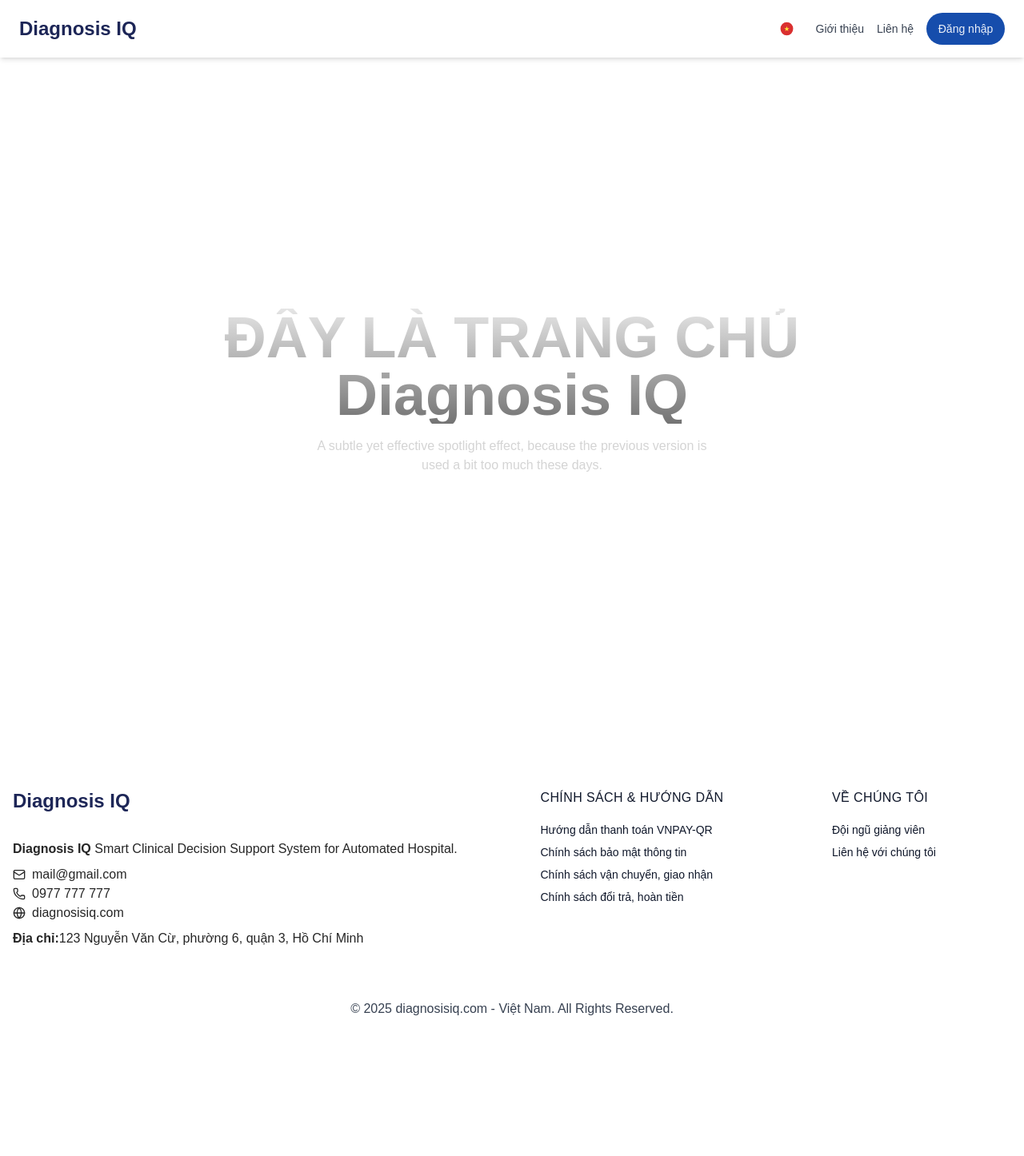
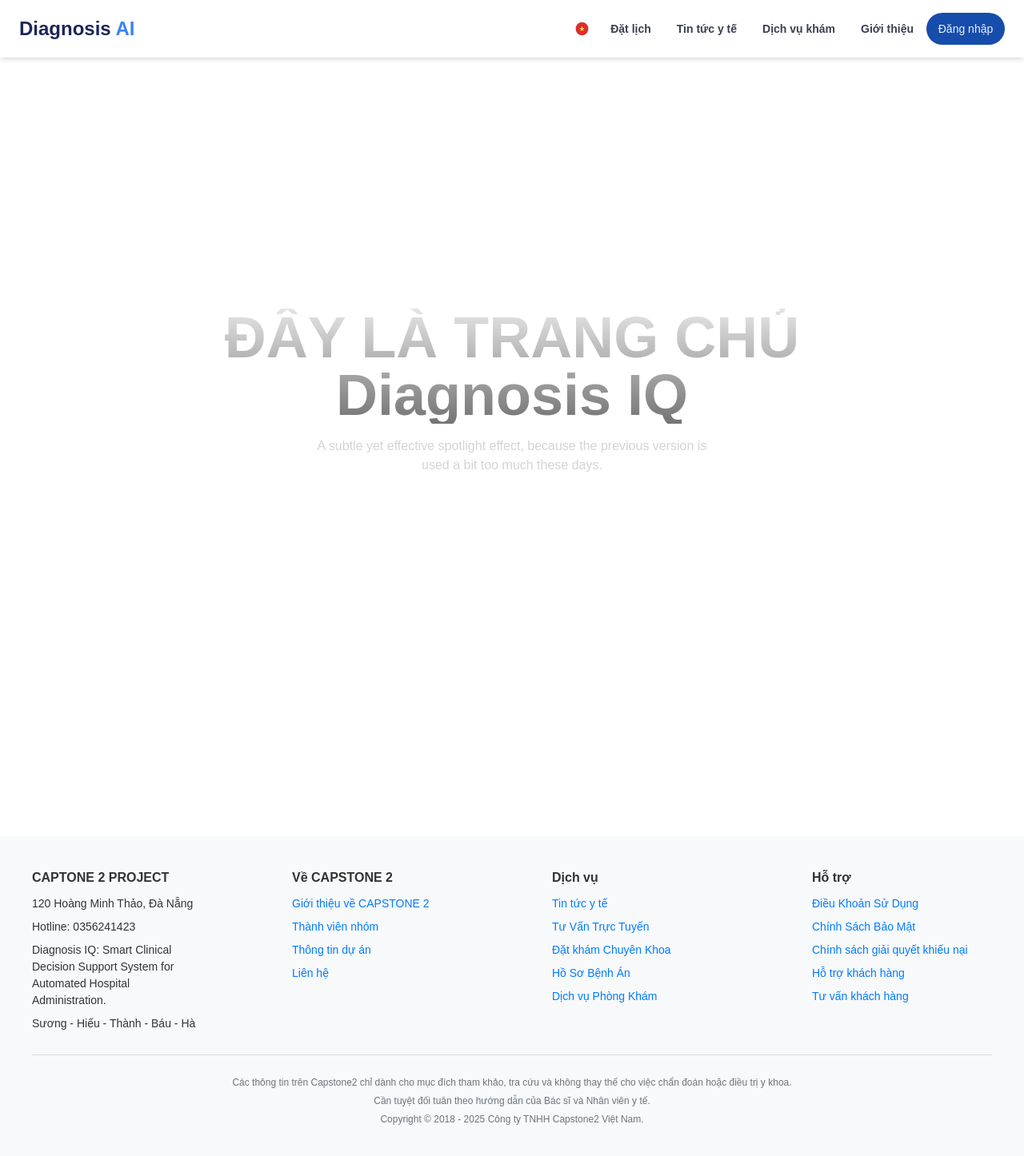
Before and after one commit to thienmdp/HealthCare, a React (Vite) app: page / in a window 1280 px wide. Shown: the top 1446 px of the page at 80% size. Before the commit the page ends 1298 px from the top, so only its background shows below. Built offline with nearby package versions, Linux system fonts and the light colour scheme; no server answers.

Commit message:
thêm giao diện footer và header

```diff
--- a/src/i18n/locales/en/landing.json
+++ b/src/i18n/locales/en/landing.json
@@ -5,7 +5,11 @@
     "about": "About",
     "contact": "Contact",
     "services": "Services",
-    "FAQ": "FAQ"
+    "FAQ": "FAQ",
+    "appointment": "Appointment",
+    "blog": "Blog",
+    "services": "Dịch vụ khám",
+    "logout": "Logout"
   },
   "homepage": {
     "title": "THIS IS HOME PAGE"
--- a/src/i18n/locales/vi/landing.json
+++ b/src/i18n/locales/vi/landing.json
@@ -5,7 +5,12 @@
     "about": "Giới thiệu",
     "contact": "Liên hệ",
     "services": "Dịch vụ",
-    "FAQ": "FAQ"
+    "FAQ": "FAQ",
+    "appointment": "Đặt lịch",
+    "blog": "Tin tức y tế",
+    "services": "Dịch vụ khám",
+    "logout": "Đăng xuất"
+
   },
   "homepage": {
     "title": "ĐÂY LÀ TRANG CHỦ"
--- /dev/null
+++ b/src/layouts/components/Landing/Footer.css
@@ -0,0 +1,67 @@
+.footer {
+    background-color: #f8f9fa;
+    padding: 40px;
+    font-family: Arial, sans-serif;
+    font-size: 14px;
+    color: #333;
+    margin-top: 100px;
+  }
+
+  .footer__content {
+    display: flex;
+    justify-content: space-between;
+    align-items: flex-start;
+    flex-wrap: wrap;
+    max-width: 1200px;
+    margin: 0 auto;
+    padding-bottom: 20px;
+    border-bottom: 1px solid #ddd;
+    gap: 100px;
+  }
+
+  .footer__section {
+    flex: 1;
+    min-width: 200px;
+    max-width: 25%;
+    margin-right: 20px;
+    box-sizing: border-box;
+  }
+
+  .footer__section h4 {
+    font-size: 16px;
+    font-weight: bold;
+    margin-bottom: 10px;
+  }
+
+  .footer__section ul {
+    list-style: none;
+    padding: 0;
+  }
+
+  .footer__section ul li {
+    margin-bottom: 8px;
+  }
+
+  .footer__section ul li a {
+    text-decoration: none;
+    color: #007bff;
+  }
+
+  .footer__section ul li a:hover {
+    text-decoration: underline;
+  }
+
+  .footer__section p {
+    margin-bottom: 8px;
+  }
+
+  .footer__bottom {
+    text-align: center;
+    padding-top: 20px;
+    font-size: 12px;
+    color: #6c757d;
+  }
+
+  .footer__bottom p {
+    margin: 5px 0;
+  }
--- a/src/layouts/components/Landing/Footer.tsx
+++ b/src/layouts/components/Landing/Footer.tsx
@@ -1,87 +1,88 @@
 import path from '@/constants/path'
 import { Globe, Mail, Phone } from 'lucide-react'
 import { Link } from 'react-router-dom'
+import './Footer.css'
 
 const Footer = () => {
   return (
-    <footer className='w-full'>
-      <div className='px-4 mx-auto max-w-7xl'>
-        <div className='grid max-w-md grid-cols-1 gap-3 py-10 mx-auto sm:grid-cols-3 lg:grid-cols-4 md:gap-12 sm:max-w-3xl lg:max-w-full'>
-          <div className='mb-10 col-span-full lg:col-span-2 lg:mb-0'>
-            <div>
-              <p className='text-2xl font-bold cursor-pointer text-blue_app'>Diagnosis IQ</p>
-              <div className='text-neutral-800'>
-                <p className='mt-8 break-words text-neutral-800'>
-                  <span className='font-semibold'>Diagnosis IQ </span> Smart Clinical Decision Support System for
-                  Automated Hospital.
+    <footer className='footer'>
+      <div className='footer__content'>
+        <div className='footer__section'>
+          <h4>CAPTONE 2 PROJECT</h4>
+          <p>120 Hoàng Minh Thảo, Đà Nẵng</p>
+          <p>
+            Hotline: <a href='tel:0356241423'>0356241423</a>
           </p>
-                <p className='flex items-center mt-2'>
-                  <Mail className='w-4 mr-2' />
-                  mail@gmail.com
-                </p>
-                <p className='flex items-center '>
-                  <Phone className='w-4 mr-2' />
-                  0977 777 777
-                </p>
-                <Link className='flex items-center ' to='diagnosisiq.com' target='_blank' rel='noopener noreferrer'>
-                  <Globe className='w-4 mr-2' />
-                  diagnosisiq.com
-                </Link>
-                <p className='flex items-center mt-2'>
-                  <span className='font-semibold'>Địa chỉ:</span> 123 Nguyễn Văn Cừ, phường 6, quận 3, Hồ Chí Minh
-                </p>
+          <p>Diagnosis IQ: Smart Clinical Decision Support System for Automated Hospital Administration.</p>
+          <p>Sương - Hiếu - Thành - Báu - Hà</p>
         </div>
-            </div>
-          </div>
-          {/*End Col*/}
-          <div className='pr-6 text-left lg:mx-auto min-w-[250px]'>
-            <div>
-              <h3 className='mb-4 font-medium tracking-wide uppercase dark:text-gray-900'>Chính sách & Hướng dẫn</h3>
-              <ul className='space-y-1'>
+        <div className='footer__section'>
+          <h4>Về CAPSTONE 2 </h4>
+          <ul>
             <li>
-                  <a rel='noopener noreferrer' className='text-sm' href={path.landing}>
-                    Hướng dẫn thanh toán VNPAY-QR
-                  </a>
-                </li>
-
-                <li>
-                  <a rel='noopener noreferrer' className='text-sm' href={path.landing}>
-                    Chính sách bảo mật thông tin
-                  </a>
+              <a href='/gioi-thieu'>Giới thiệu về CAPSTONE 2</a>
             </li>
             <li>
-                  <a rel='noopener noreferrer' className='text-sm' href={path.landing}>
-                    Chính sách vận chuyển, giao nhận
-                  </a>
+              <a href='#'>Thành viên nhóm</a>
             </li>
             <li>
-                  <a rel='noopener noreferrer' className='text-sm' href={path.landing}>
-                    Chính sách đổi trả, hoàn tiền
-                  </a>
+              <a href='#'>Thông tin dự án</a>
+            </li>
+            <li>
+              <a href='tel:+84356241423'>Liên hệ</a>
+            </li>
+          </ul>
+        </div>
+        <div className='footer__section'>
+          <h4>Dịch vụ</h4>
+          <ul>
+            <li>
+              <a href='/tin-tuc'>Tin tức y tế</a>
+              {/* sửa link liên kết tới trang */}
+            </li>
+            <li>
+              <a href='/dat-kham/bac-si/:doctorId'>Tư Vấn Trực Tuyến</a>
+            </li>
+            <li>
+              <a href='#'>Đặt khám Chuyên Khoa</a>
+            </li>
+            <li>
+              <a href='/thong-tin/ho-so-benh-nhan'>Hồ Sơ Bệnh Án</a>
+            </li>
+            <li>
+              <a href='/dich-vu-kham'>Dịch vụ Phòng Khám</a>
+            </li>
+          </ul>
+        </div>
+        <div className='footer__section'>
+          <h4>Hỗ trợ</h4>
+          <ul>
+            <li>
+              <a href='#'>Điều Khoản Sử Dụng</a>
+            </li>
+            {/* chuyển link blog về trang blog */}
+            <li>
+              <a href='#'>Chính Sách Bảo Mật</a>
+            </li>
+            <li>
+              <a href='#'>Chính sách giải quyết khiếu nại</a>
+            </li>
+            <li>
+              <a href='mailto:hophuchieu135@gmail.com'>Hỗ trợ khách hàng</a>
+            </li>
+            <li>
+              <a href='mailto:hophuchieu135@gmail.com'>Tư vấn khách hàng</a>
             </li>
           </ul>
         </div>
       </div>
-          {/*End Col*/}
-          <div className='pl-0 lg:pl-6 text-left lg:mx-auto min-w-[220px]'>
-            <div>
-              <h3 className='mb-4 font-medium tracking-wide uppercase dark:text-gray-900'>Về chúng tôi</h3>
-              <ul className='space-y-1'>
-                <li>
-                  <a rel='noopener noreferrer' className='text-sm' href={path.landing}>
-                    Đội ngũ giảng viên
-                  </a>
-                </li>
-                <li>
-                  <a rel='noopener noreferrer' className='text-sm' href={path.landing}>
-                    Liên hệ với chúng tôi
-                  </a>
-                </li>
-              </ul>
-            </div>
-          </div>
-        </div>
-        <div className='py-6 text-center text-gray-700'>© 2025 diagnosisiq.com - Việt Nam. All Rights Reserved.</div>
+      <div className='footer__bottom'>
+        <p>
+          Các thông tin trên Capstone2 chỉ dành cho mục đích tham khảo, tra cứu và không thay thế cho việc chẩn đoán
+          hoặc điều trị y khoa.
+        </p>
+        <p>Cần tuyệt đối tuân theo hướng dẫn của Bác sĩ và Nhân viên y tế.</p>
+        <p>Copyright © 2018 - 2025 Công ty TNHH Capstone2 Việt Nam.</p>
       </div>
     </footer>
   )
--- a/src/layouts/components/Landing/Header.tsx
+++ b/src/layouts/components/Landing/Header.tsx
@@ -57,14 +57,17 @@ export const Header = () => {
               className='flex items-center text-2xl font-bold cursor-pointer text-blue_app'
               onClick={() => handleScrollToTop}
             >
-              Diagnosis IQ
+              <p>
+                <span>Diagnosis </span>
+                <span className='text-blue-500'>AI</span>
+              </p>
             </Link>
             <ModalSearch />
             {/* <SearchHeader /> */}
           </div>
-          <div className='flex items-center justify-end text-sm'>
+          <div className='flex items-center justify-end text-sm font-semibold text-gray-700'>
             <ModeToggleI18n />
-            <ul className='hidden ml-4 w-max md:flex'>
+            <ul className='hidden ml-4 w-max md:flex space-x-4'>
               <li>
                 <Link
                   className='mr-4 text-gray-700 cursor-pointer hover:text-blue_app min-w-fit'
@@ -72,7 +75,7 @@ export const Header = () => {
                   onClick={() => handleScrollToTop}
                   aria-current='page'
                 >
-                  {t('header.about')}
+                  {t('header.appointment')}
                 </Link>
               </li>
               <li>
@@ -82,7 +85,27 @@ export const Header = () => {
                   onClick={() => handleScrollToTop}
                   aria-current='page'
                 >
-                  {t('header.contact')}
+                  {t('header.blog')}
+                </Link>
+              </li>
+              <li>
+                <Link
+                  className='mr-4 text-gray-700 cursor-pointer hover:text-blue_app min-w-fit'
+                  to={'#contact'}
+                  onClick={() => handleScrollToTop}
+                  aria-current='page'
+                >
+                  {t('header.services')}
+                </Link>
+              </li>
+              <li>
+                <Link
+                  className='mr-4 text-gray-700 cursor-pointer hover:text-blue_app min-w-fit'
+                  to={'#contact'}
+                  onClick={() => handleScrollToTop}
+                  aria-current='page'
+                >
+                  {t('header.about')}
                 </Link>
               </li>
             </ul>
```
Lines whose indentation alone changed are shown as unchanged.
